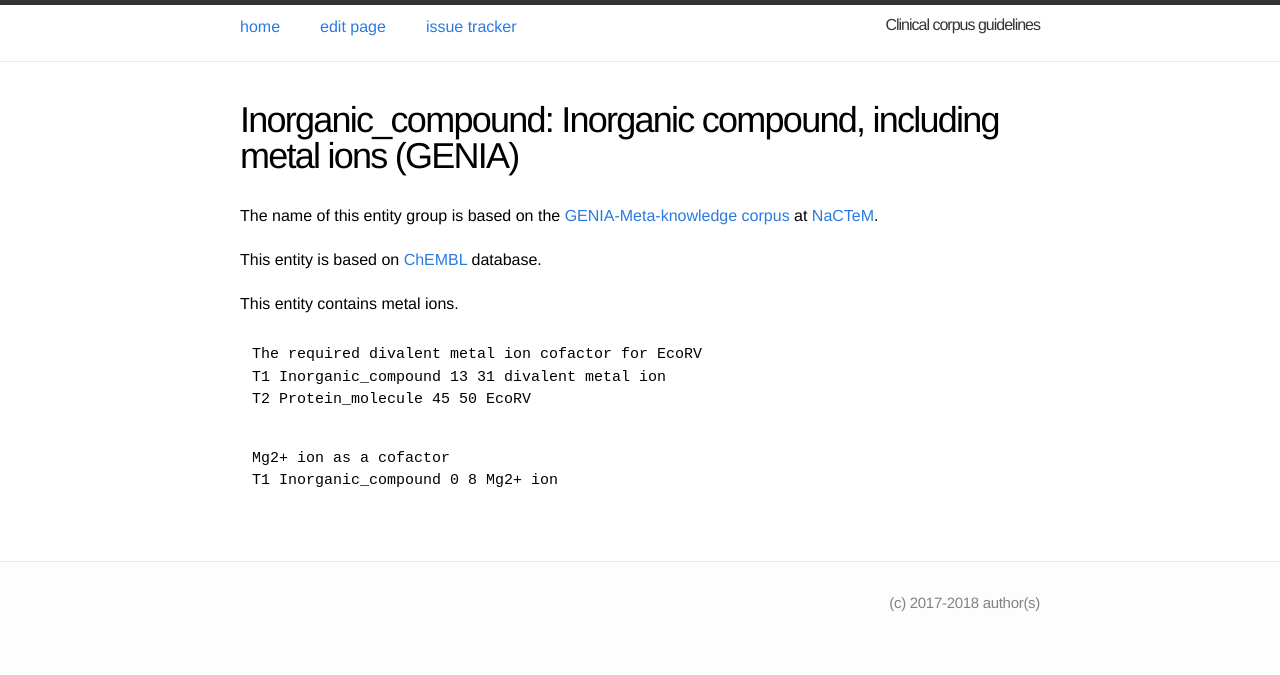
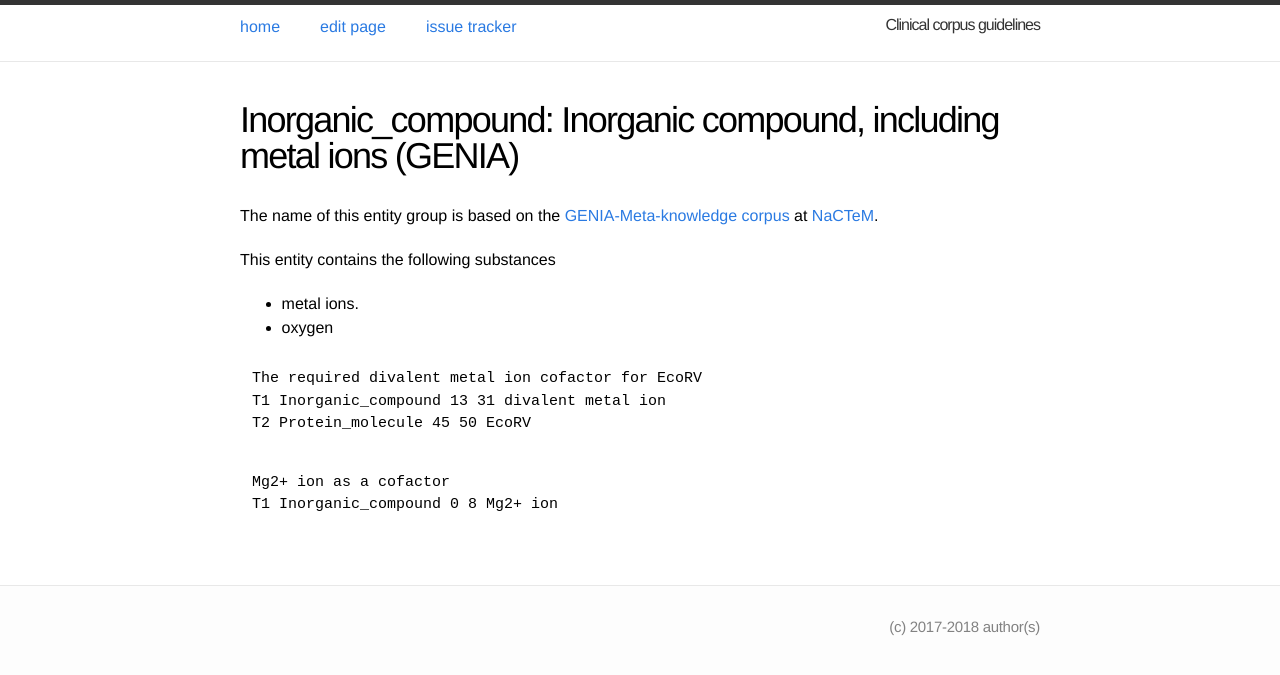
Before and after one commit to ezcatdb/clinicalcorpus-guidelines, a Jekyll site: the page built from _entity/Inorganic_compound.md, in a window 1280 px wide. Shown: the top 675 px of the page. Built offline with Jekyll 4.4.1, drawn with Linux system fonts in a browser that asks for light colours.

Commit message:
Update Inorganic_compound.md
To include oxygen in Inorganic_compound.md

```diff
--- a/_entity/Inorganic_compound.md
+++ b/_entity/Inorganic_compound.md
@@ -11,9 +11,13 @@ order: 19
 
 The name of this entity group is based on the <a href="http://www.nactem.ac.uk/meta-knowledge/">GENIA-Meta-knowledge corpus</a> at <a href="http://www.nactem.ac.uk/">NaCTeM</a>.
 
+<!--
 This entity is based on <a href="https://www.ebi.ac.uk/chembl/">ChEMBL</a> database.
+-->
 
-This entity contains metal ions.
+This entity contains the following substances
+- metal ions.
+- oxygen
 
 ~~~ ann
 The required divalent metal ion cofactor for EcoRV
```
